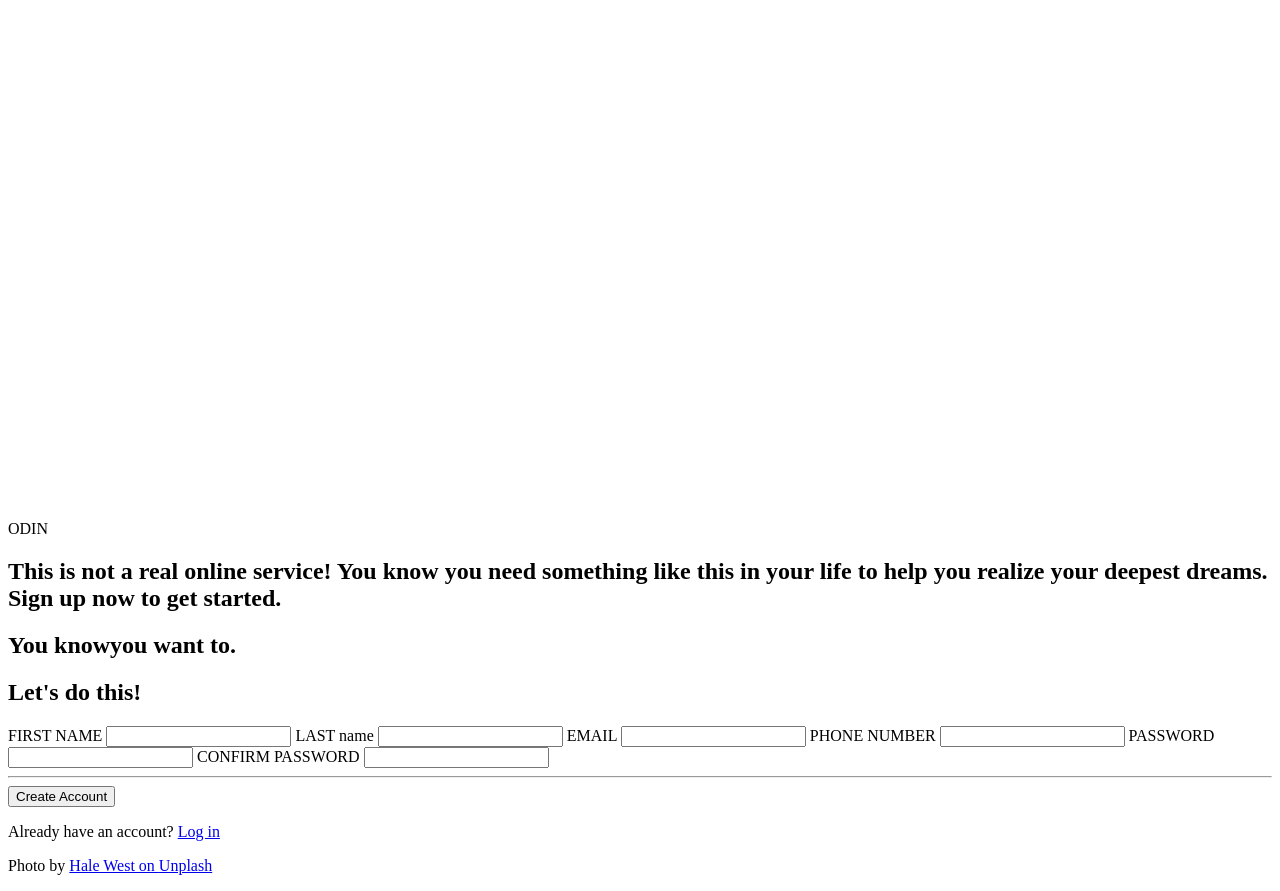
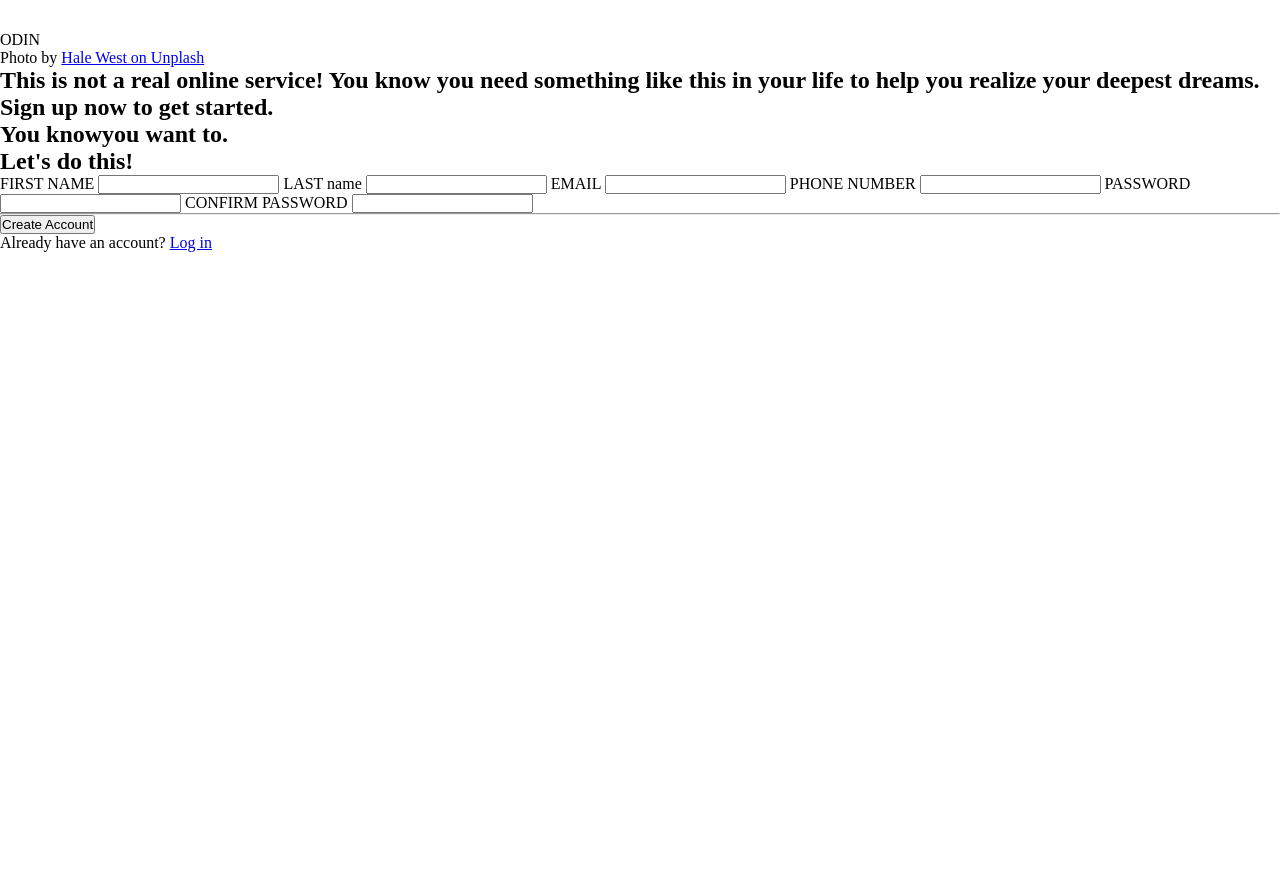
Before and after one commit to SuwillWD/top-form, a plain HTML site: page index.html in a window 1280 px wide. After the commit the page ends 800 px from the top, so only its background shows below. Drawn offline with Linux system fonts and the light colour scheme.

Commit message:
Form restructure

```diff
--- a/index.html
+++ b/index.html
@@ -7,19 +7,22 @@
     <title>Sign-up Form</title>
 </head>
 <body>
-    <header>
+    <div>
         <div>
-            <img src="./assets/odin-lined.png" alt="Odin Logo">
+            <img src="./assets/odin-lined.png" alt="Odin Logo" width="20px">
             <div>ODIN</div>
         </div>
+        <div>
+            <p>Photo by <a href="#">Hale West on <a href="#">Unplash</a></a></p>
+        </div>
+    </div>
+    <div>
         <div>
             <h2>This is not a real online service! You know you need something like this in your life to help you realize your deepest dreams. Sign up now to get started.</h2>
             <h2>You <span>know</span>you want to.</h2>
         </div>
-    </header>
-
-    <main>
-        <h2>Let's do this!</h2>
+        <div>
+            <h2>Let's do this!</h2>
         <form action="POST">
             <label for="first-name">FIRST NAME</label>
             <input type="text" id="first-name" name="first-name" required>
@@ -45,12 +48,8 @@
             <p>Already have an account? <a href="#">Log in</a></p>
 
         </form>
-
-        <footer>
-            <p>Photo by <a href="#">Hale West on <a href="#">Unplash</a></a></p>
-        </footer>
-
-    </main>
+        </div>
+    </div>
 
 </body>
 </html>
--- a/style.css
+++ b/style.css
@@ -0,0 +1,5 @@
+* {
+    box-sizing: border-box;
+    margin: 0;
+    padding: 0;
+}
```
